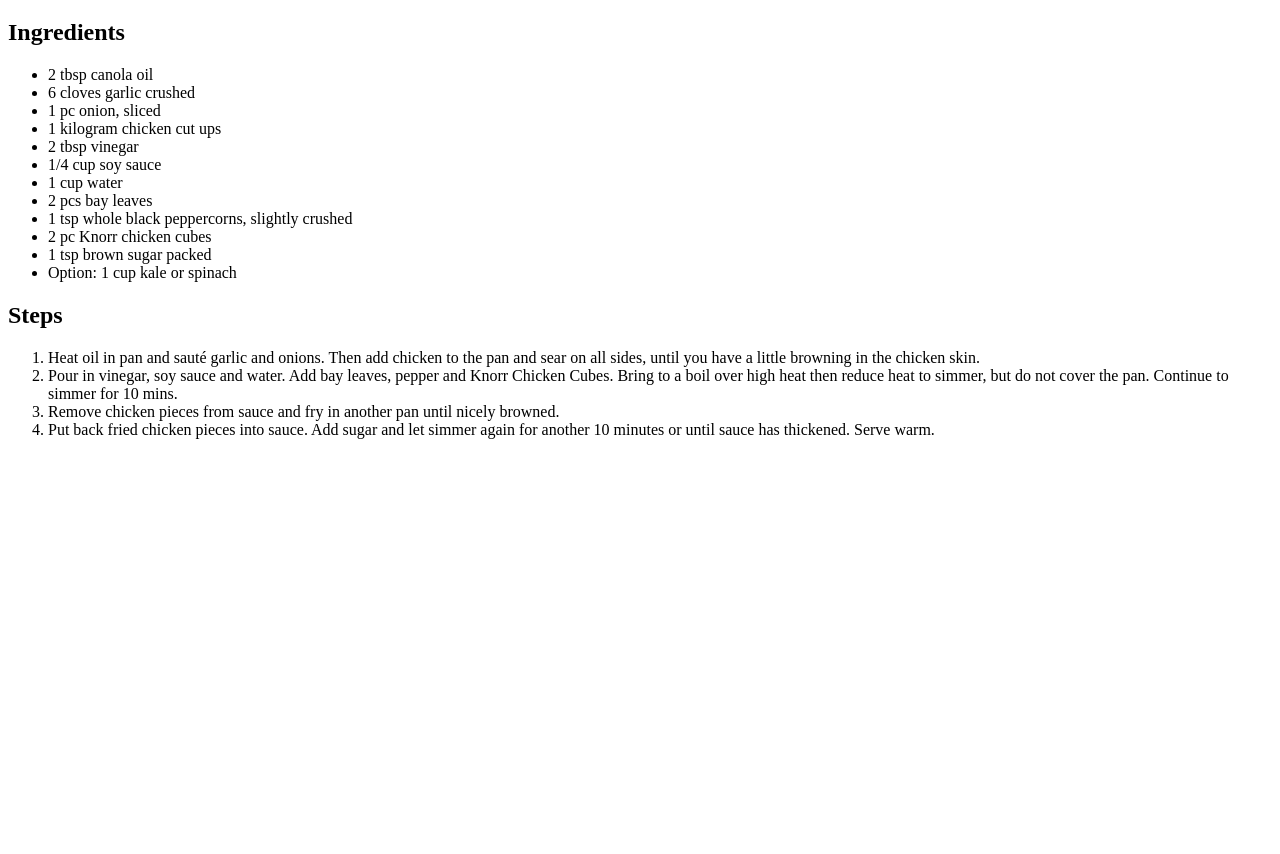
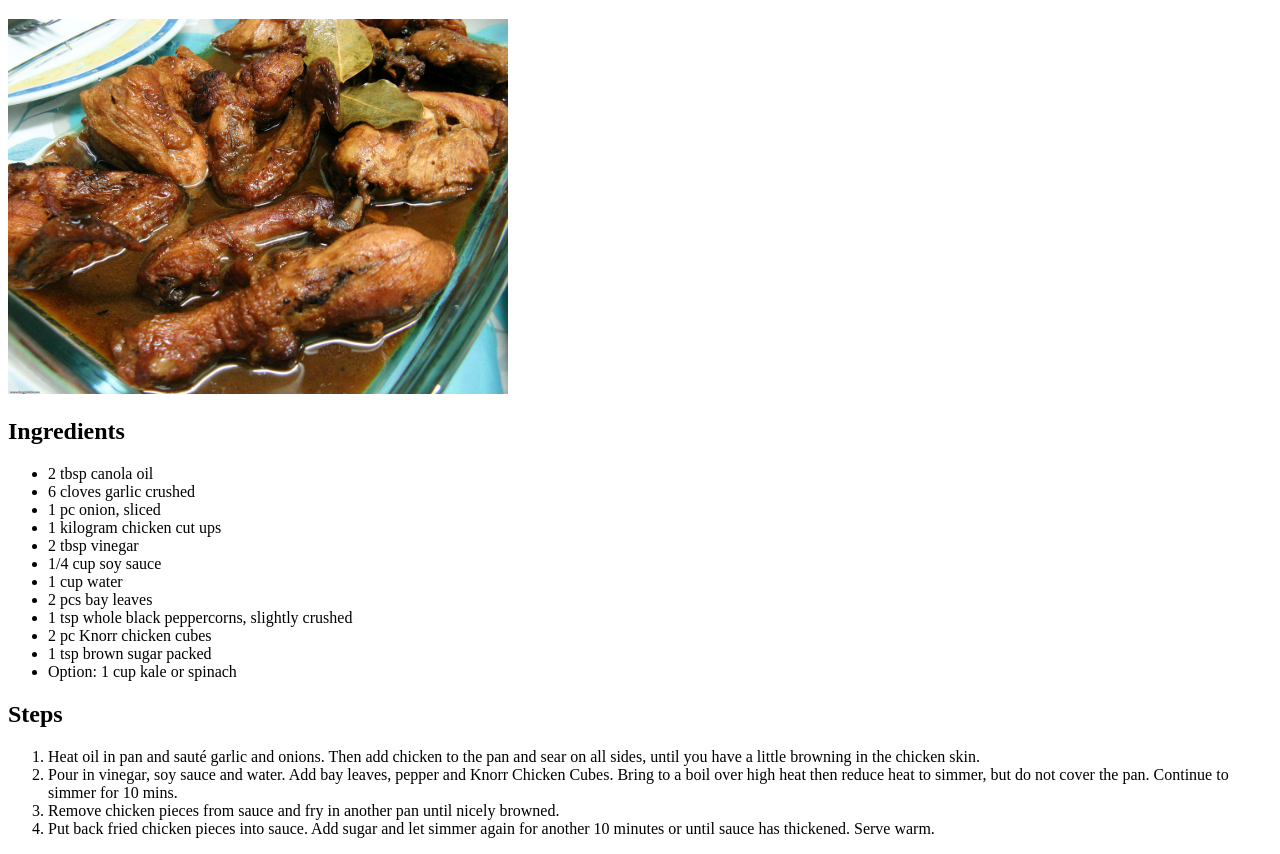
Before and after one commit to katlinj/odin-recipes, a plain HTML site: page recipes/adobo.html in a window 1280 px wide. Shown: the part 61-915 px from the top of the page. Before the commit the page ends 800 px from the top, so only its background shows below. Drawn offline with Linux system fonts and the light colour scheme.

Commit message:
Add image in adobo recipe page

```diff
--- a/recipes/adobo.html
+++ b/recipes/adobo.html
@@ -7,6 +7,7 @@
 
     <body>
         <h1>Adobo Recipe</h1>
+        <img src="../images/adobo.jpg" alt="A chicken adobo" width="500" length="500">
         <h2>Ingredients</h2>
         <ul>
             <li>2 tbsp canola oil</li>
```
Also changed, not shown: images/adobo.jpg (added).
